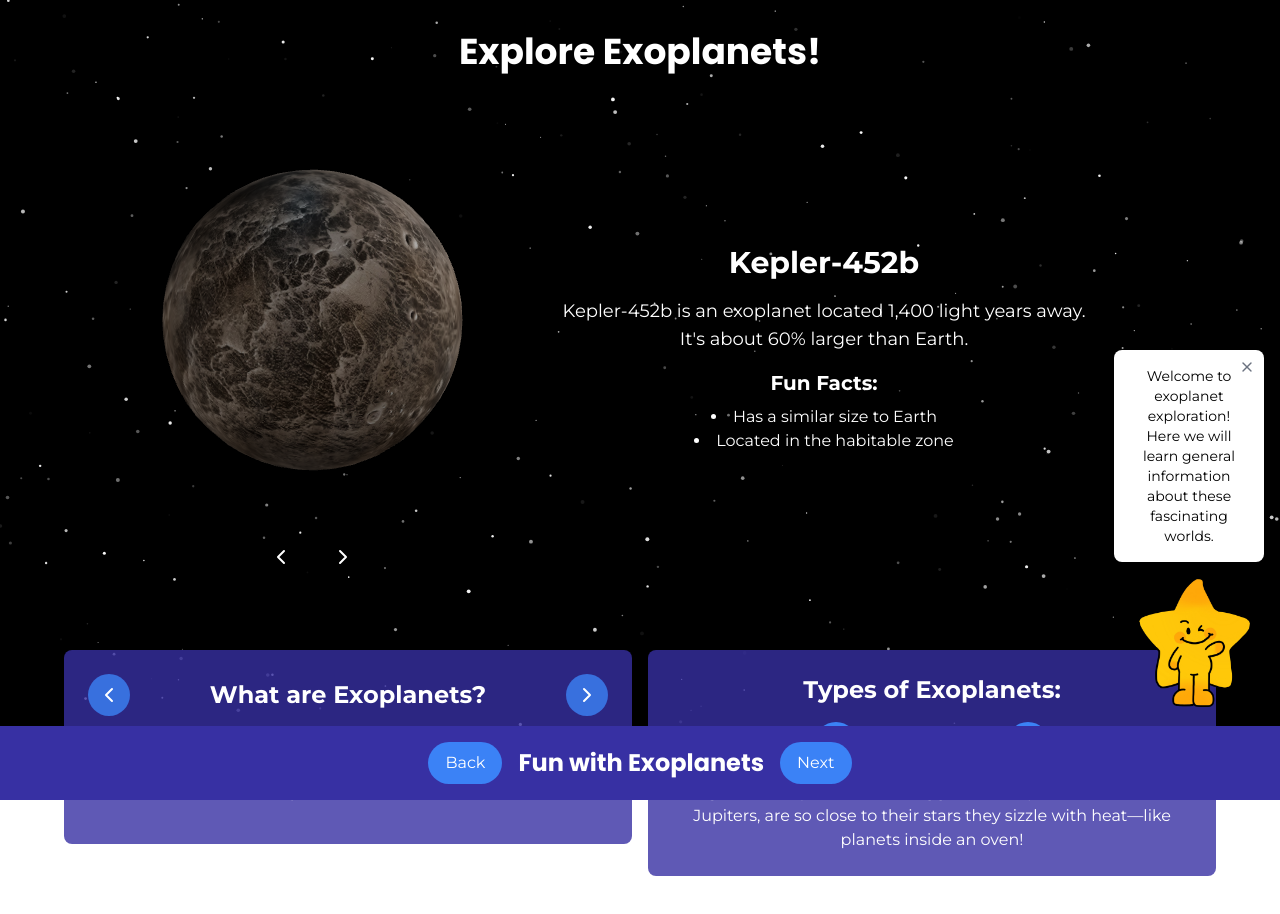
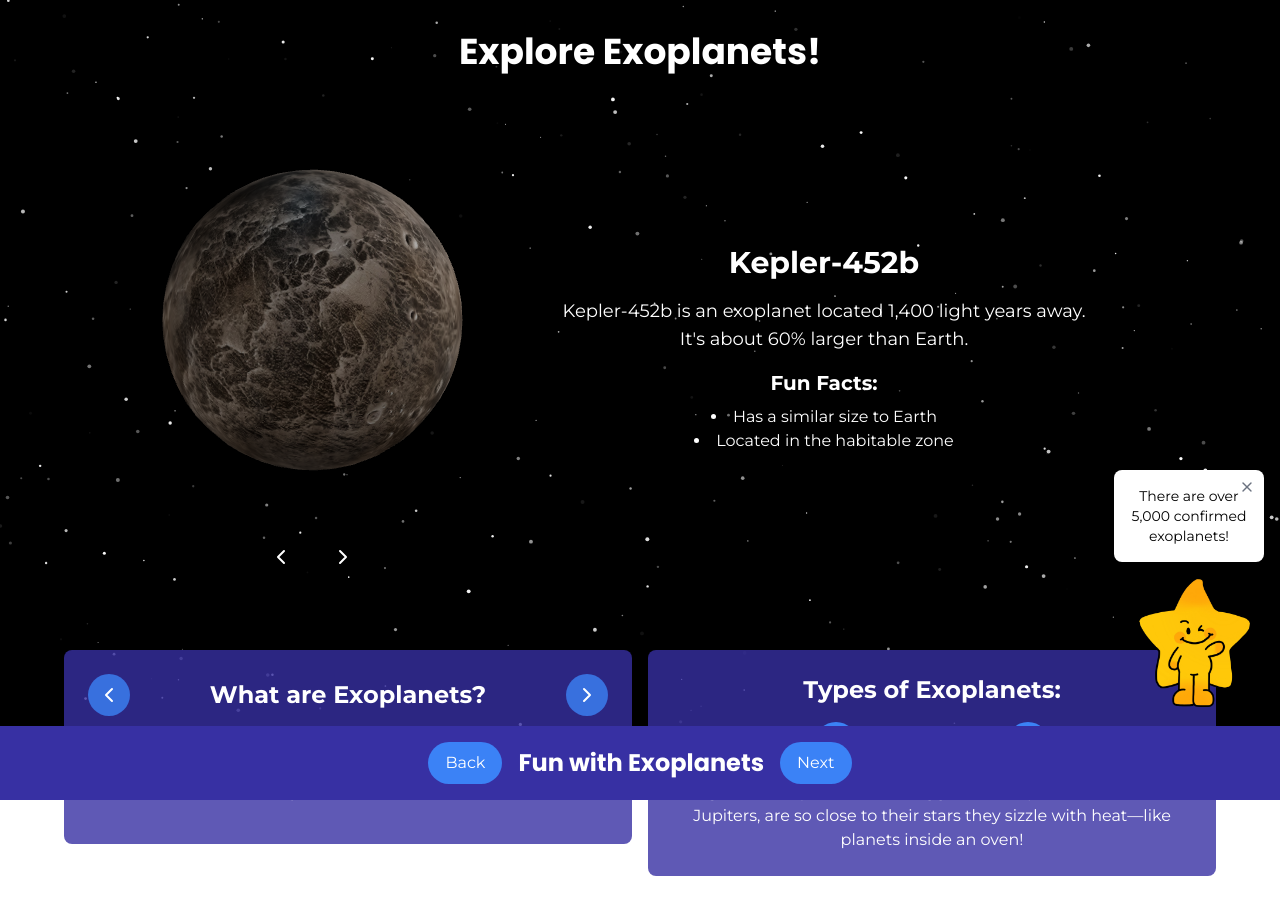
Before and after one commit to dariocorsal/ExoSpaceApps, a React (Vite) app in the folder vite-react/: page /explore in a window 1280 px wide. Shown: the top 914 px of the page. Built offline with nearby package versions, Linux system fonts and the light colour scheme.

Commit message:
updated explore page

```diff
--- a/vite-react/src/pages/Explore.jsx
+++ b/vite-react/src/pages/Explore.jsx
@@ -122,7 +122,7 @@ export default function ExoplanetExplorer() {
   );
 
   const handleMascotHover = () => {
-    if (currentSection === "explore" && !showMascotDialog) {
+    if (!showMascotDialog) {
       setCurrentMascotFact((prev) => (prev + 1) % mascotFacts.length);
       setShowMascotDialog(true);
     }
@@ -259,7 +259,7 @@ export default function ExoplanetExplorer() {
           className={`fixed bottom-20 right-4 transition-all duration-300 ease-in-out z-50 ${
             showMascotDialog ? "translate-y-0" : "translate-y-[80%]"
           }`}
-          onMouseEnter={handleMascotHover}
+          onMouseEnter={handleMascotHover} // Hover sobre la mascota
         >
           <img
             src="/mascot.png"
@@ -274,13 +274,7 @@ export default function ExoplanetExplorer() {
               >
                 <X size={16} />
               </button>
-              <p className="text-sm">
-                {currentSection === "general" &&
-                  "Welcome to exoplanet exploration! Here we will learn general information about these fascinating worlds."}
-                {currentSection === "types" &&
-                  "These are the different types of exoplanets. Aren't they fascinating?"}
-                {currentSection === "explore" && mascotFacts[currentMascotFact]}
-              </p>
+              <p className="text-sm">{mascotFacts[currentMascotFact]}</p>
             </div>
           )}
         </div>
```
